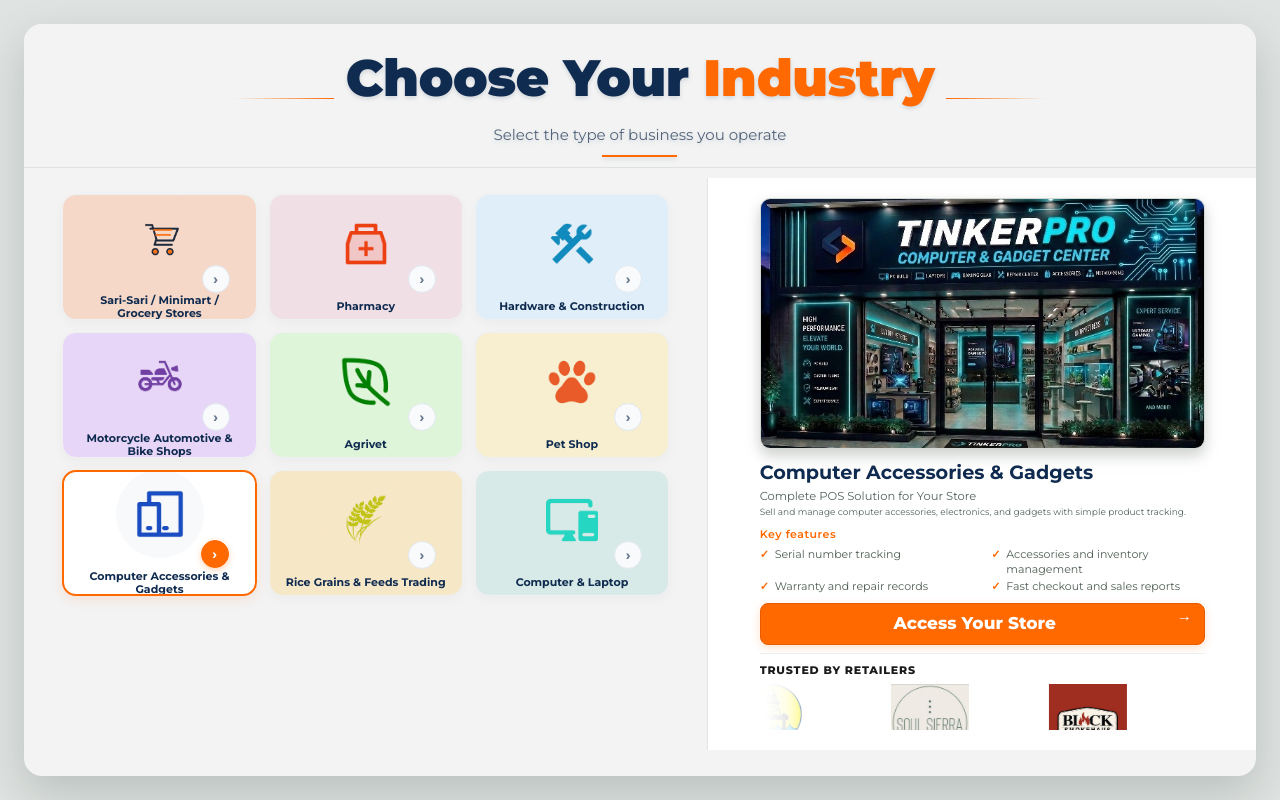
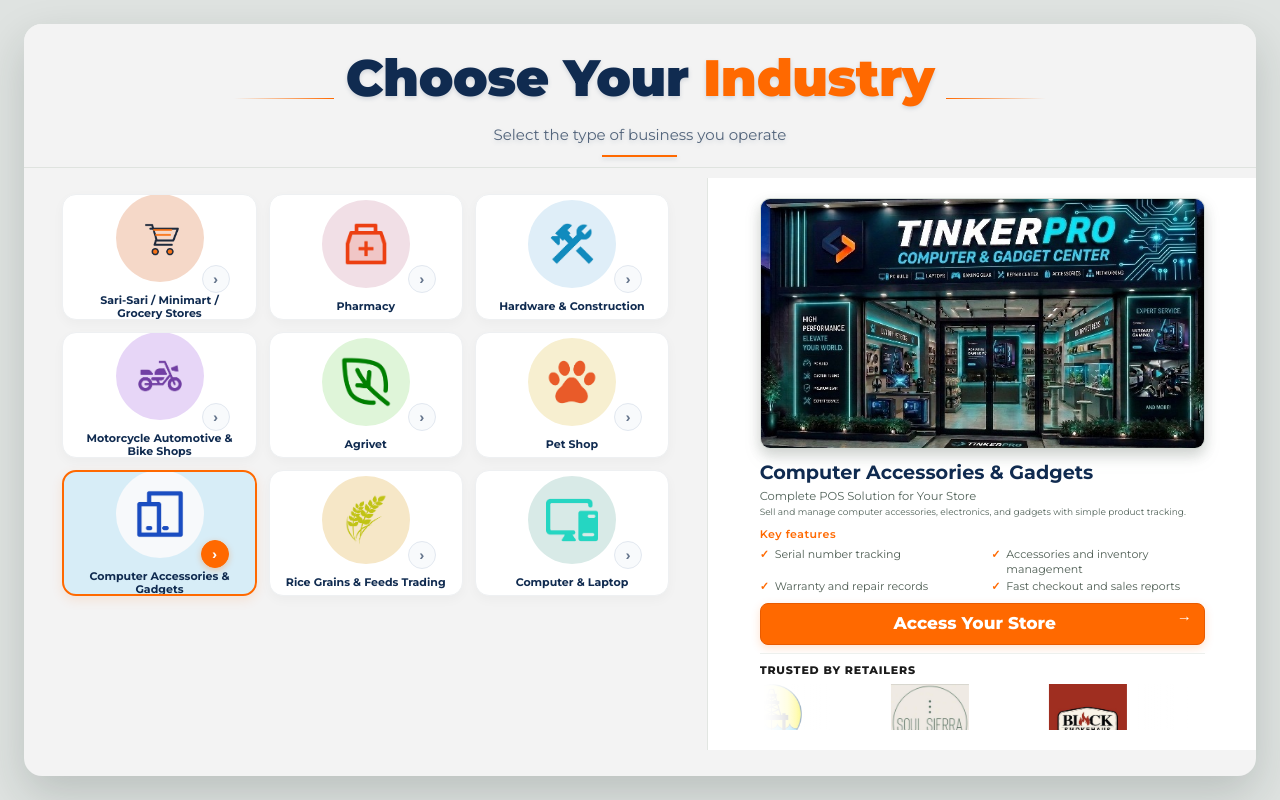
Before and after one commit to zoron015-gif/proj, a Next.js app: page / in a window 1280 px wide. Built offline with nearby package versions, Linux system fonts and the light colour scheme.

Commit message:
revise store card styles

```diff
--- a/app/globals.css
+++ b/app/globals.css
@@ -120,7 +120,7 @@
 .logo-marquee::after { right: 0; background: linear-gradient(270deg, #fff 0%, rgba(255, 255, 255, .82) 38%, transparent 100%); }
 .logo-track { display: flex; width: max-content; align-items: center; gap: 18px; padding: 0 12px; box-sizing: border-box; animation: logo-scroll 24s linear infinite; }
 .logo-track img { width: 140px; height: 78px; flex: 0 0 140px; padding: 0; border: 0; border-radius: 0; object-fit: contain; background: transparent; opacity: 1; filter: none; cursor: pointer; transition: transform .2s ease, filter .2s ease, opacity .2s ease; }
-.logo-track img:hover { filter: grayscale(0) brightness(1.05); opacity: 1; outline: 3px solid #ff6900; outline-offset: 4px; box-shadow: 0 0 0 6px #ff690033; transform: scale(1.04); }
+.logo-track img:hover { filter: none; opacity: 1; transform: scale(1.04); }
 @keyframes logo-scroll { from { transform: translateX(0); } to { transform: translateX(calc(-50% - 10px)); } }
 @media (max-width: 1200px) and (min-width: 901px) {
   .page { padding: 16px; }
--- a/app/page.tsx
+++ b/app/page.tsx
@@ -82,7 +82,7 @@
                 key={item[0]}
                 className={`store-option ${selected === index ? "selected" : ""}`}
                 onClick={() => setSelected(index)}
-                style={{ backgroundColor: selected === index ? "#ffffff" : storeCardColors[index % storeCardColors.length] }}
+                style={{ background: selected === index ? storeCardColors[index % storeCardColors.length] : "#ffffff" }}
               >
                 <div className="store-card-inner">
                   <div className="store-icon-wrap" style={{ backgroundColor: selected === index ? "#f7f9fb" : storeCardColors[index % storeCardColors.length] }}>
```
